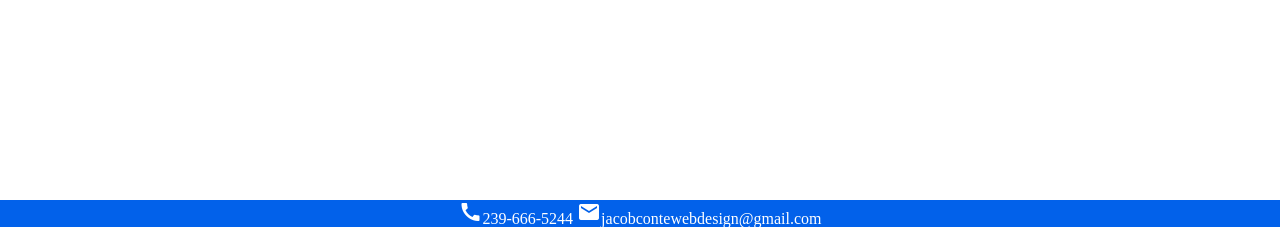
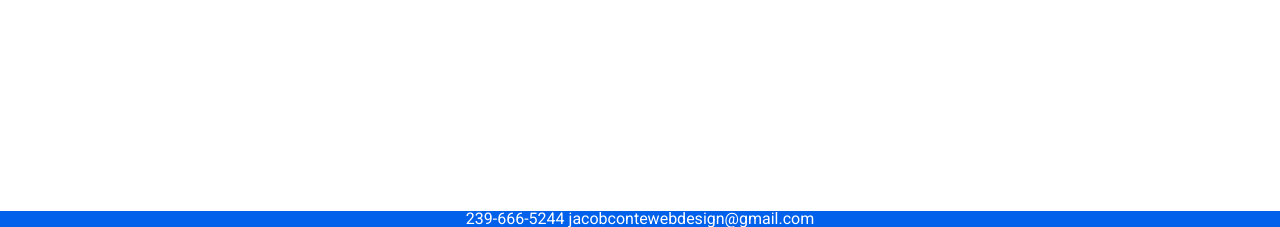
Before and after one commit to JacobSConte/jconte8840.github.io, a PHP site: page / in a window 1280 px wide. Shown: the part 573-800 px from the top of the page. Run offline with PHP 8.4, Linux system fonts and the light colour scheme; some web fonts are replaced.

Commit message:
add Roboto to footer

```diff
--- a/index.html
+++ b/index.html
@@ -40,8 +40,8 @@
 
         </div>
         <div class="footer">
-          <i class="material-icons">call</i><a href="tel:239-666-5244">239-666-5244</a>
-          <i class="material-icons">email</i><a href="mailto:jacobcontewebdesign@gmail.com">jacobcontewebdesign@gmail.com</a>
+          <a class="footer_text" href="tel:239-666-5244">239-666-5244</a>
+          <a class="footer_text" href="mailto:jacobcontewebdesign@gmail.com">jacobcontewebdesign@gmail.com</a>
         </div>
       </div>
 
--- a/styles/main.css
+++ b/styles/main.css
@@ -1,6 +1,9 @@
 /*Basic Tags*/
 body{
     margin: 0;
+}
+.footer_text{
+  font-family: 'Roboto', sans-serif;
 }
 .footer {
   position: fixed;
@@ -163,11 +166,11 @@ ul.topnav {
   }
   .linked_in_positioning{
     position: relative;
-    right: -3%;
+    right: -19%;
   }
 .github_positioning{
   position: relative;
-  right: 0%;
+  right: -20%;
 }
 }
 
```
